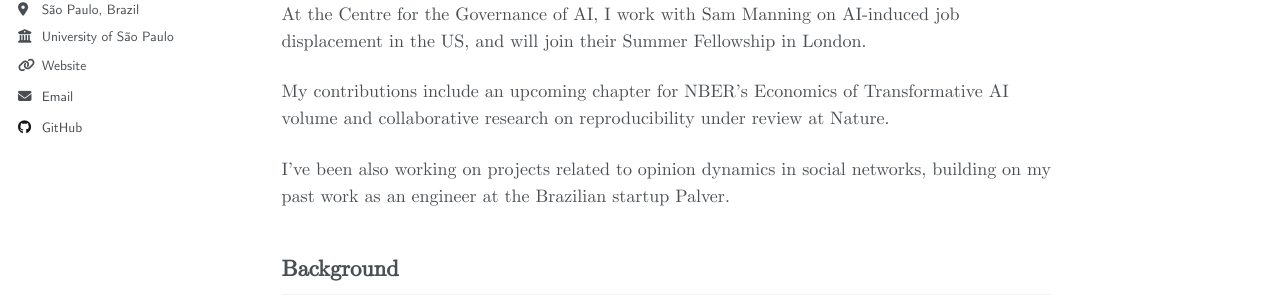
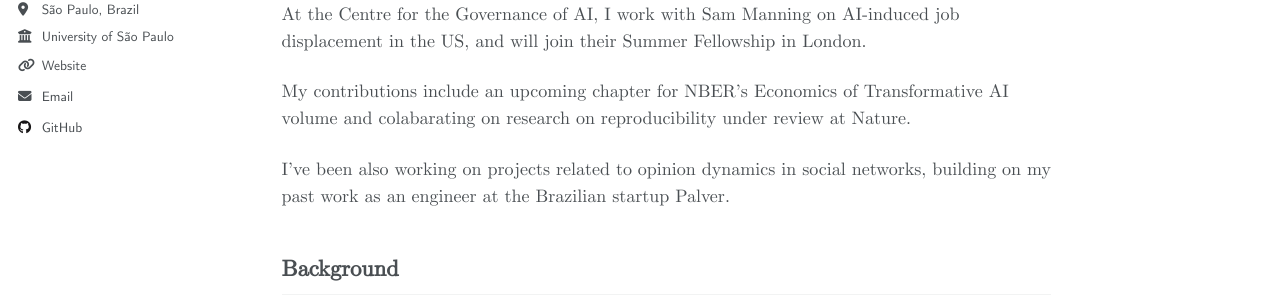
Before and after one commit to t6aguirre/t6aguirre.github.io, a Jekyll site: the page built from _pages/about.md, in a window 1280 px wide and 1313 px high. Shown: the part 393-694 px from the top of the window. Built offline with Jekyll 4.4.1, drawn with Linux system fonts in a browser that asks for light colours.

Commit message:
Update about.md

```diff
--- a/_pages/about.md
+++ b/_pages/about.md
@@ -13,7 +13,7 @@ I aim to contribute to our understanding of how AI technologies reshape economic
 ## Current Work
 At the Centre for the Governance of AI, I work with Sam Manning on AI-induced job displacement in the US, and will join their Summer Fellowship in London.
 
-My contributions include an upcoming chapter for NBER's Economics of Transformative AI volume and collaborative research on reproducibility under review at Nature.
+My contributions include an upcoming chapter for NBER's Economics of Transformative AI volume and colabarating on research on reproducibility under review at Nature.
 
 I've been also working on projects related to opinion dynamics in social networks, building on my past work as an engineer at the Brazilian startup Palver.
 
```
